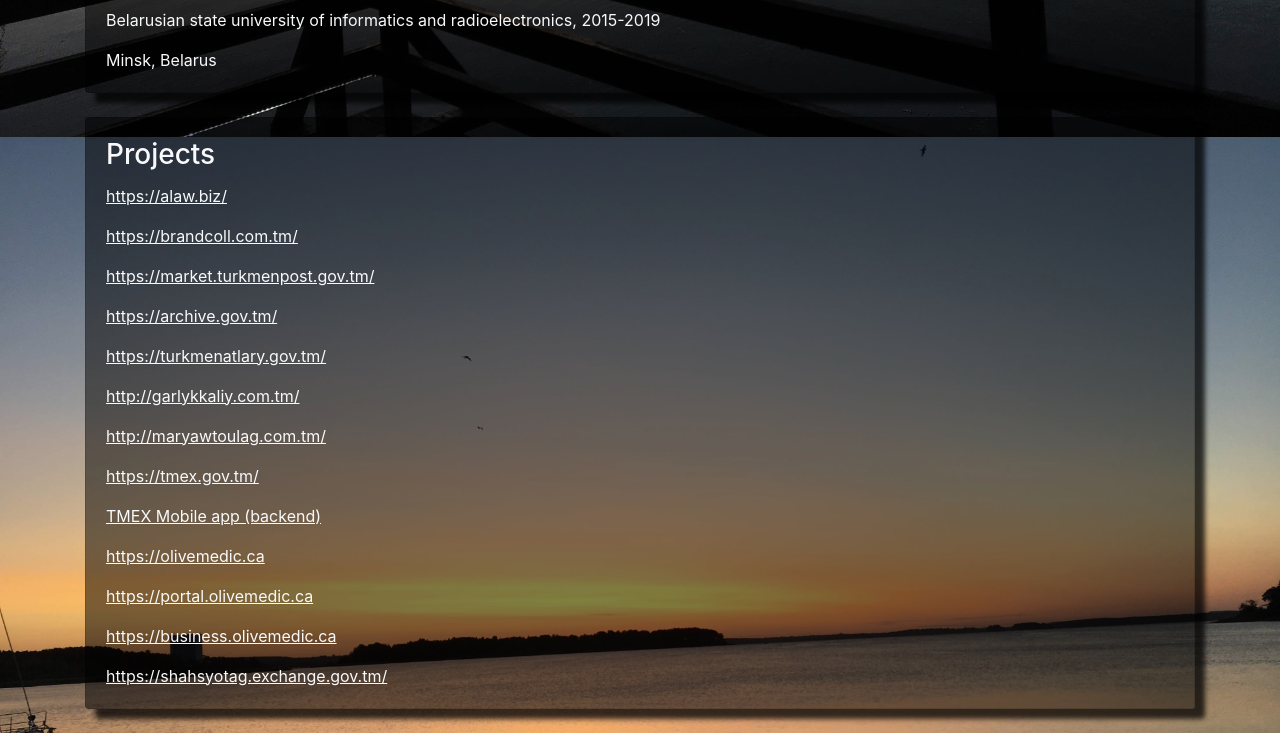
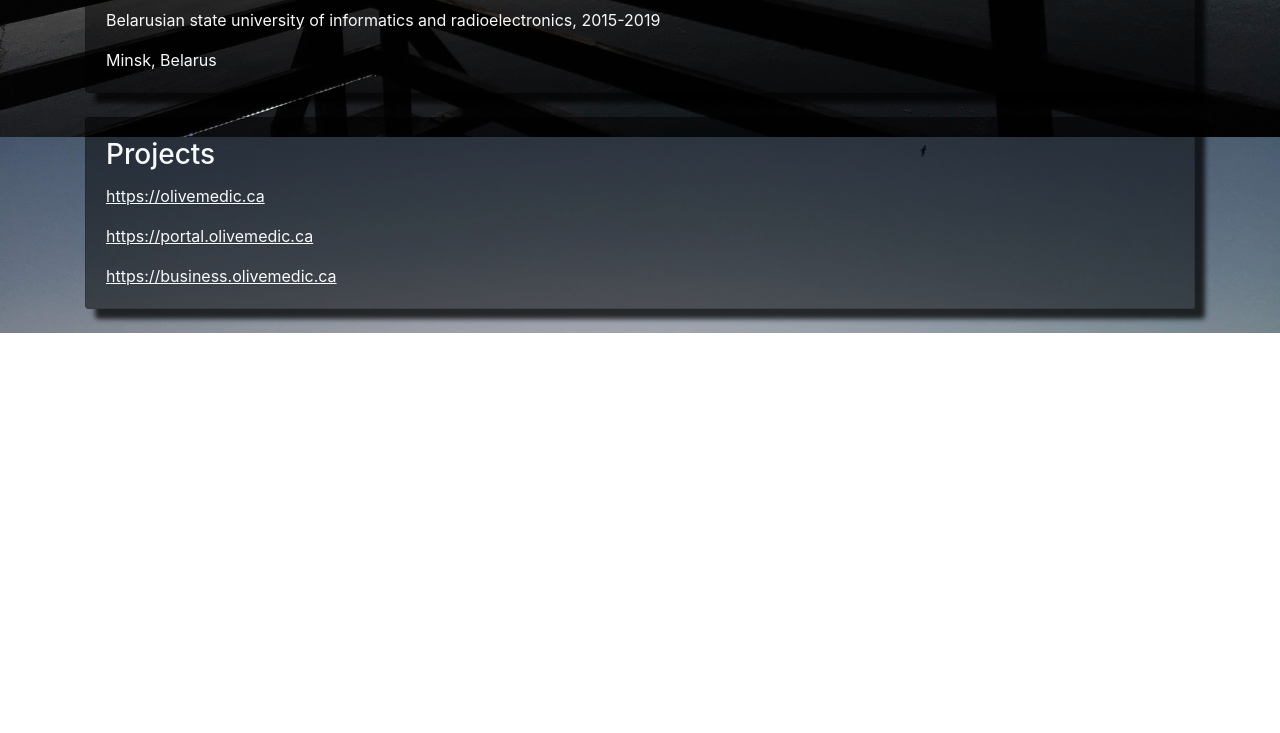
Before and after one commit to saparatayev/rsschool-2019Q1-cv, a plain HTML site: page index.html in a window 1280 px wide. Shown: the part 1783-2516 px from the top of the page. After the commit the page ends 2116 px from the top, so only its background shows below. Drawn offline with Linux system fonts and the light colour scheme.

Commit message:
removed t projects from portfolio and word cv

```diff
--- a/index.html
+++ b/index.html
@@ -32,7 +32,7 @@
                             <a class="text-light" target="_blank" href="mailto:sapar.ad3775ag@gmail.com"><strong>Gmail:</strong> sapar.ad3775ag@gmail.com<br></a>
                             <a class="text-light" href="#"><strong>Skype:</strong> live:sapar.ad3775ag<br></a>
                             <a class="text-light" target="_blank" href="http://linkedin.com/in/sapar-atayev-947640179"><strong>LinkedIn:</strong> My LinkedIn<br></a>
-                            <a class="text-light" href="cv27042022Copy2.docx"><strong>CV:</strong> Download</a>
+                            <a class="text-light" href="cv27042022Copy3.docx"><strong>CV:</strong> Download</a>
                         </p>
 
                     </div>
@@ -152,19 +152,9 @@
         <div class="card my-shadow my-4">
             <div class="card-body">
                 <h3 class="card-title">Projects</h3>
-                <p class="card-text"><a target="_blank" class="text-light" href="https://alaw.biz/">https://alaw.biz/</a></p>
-                <p class="card-text"><a target="_blank" class="text-light" href="https://brandcoll.com.tm/">https://brandcoll.com.tm/</a></p>
-                <p class="card-text"><a target="_blank" class="text-light" href="https://market.turkmenpost.gov.tm/">https://market.turkmenpost.gov.tm/</a></p>
-                <p class="card-text"><a target="_blank" class="text-light" href="https://archive.gov.tm/">https://archive.gov.tm/</a></p>
-                <p class="card-text"><a target="_blank" class="text-light" href="https://turkmenatlary.gov.tm/">https://turkmenatlary.gov.tm/</a></p>
-                <p class="card-text"><a target="_blank" class="text-light" href="http://garlykkaliy.com.tm/">http://garlykkaliy.com.tm/</a></p>
-                <p class="card-text"><a target="_blank" class="text-light" href="http://maryawtoulag.com.tm/">http://maryawtoulag.com.tm/</a></p>
-                <p class="card-text"><a target="_blank" class="text-light" href="https://tmex.gov.tm/">https://tmex.gov.tm/</a></p>
-                <p class="card-text"><a target="_blank" class="text-light" href="https://tmex.gov.tm/">TMEX Mobile app (backend)</a></p>
                 <p class="card-text"><a target="_blank" class="text-light" href="https://olivemedic.ca/">https://olivemedic.ca</a></p>
                 <p class="card-text"><a target="_blank" class="text-light" href="https://portal.olivemedic.ca/">https://portal.olivemedic.ca</a></p>
                 <p class="card-text"><a target="_blank" class="text-light" href="https://business.olivemedic.ca/">https://business.olivemedic.ca</a></p>
-                <p class="card-text"><a target="_blank" class="text-light" href="https://shahsyotag.exchange.gov.tm/">https://shahsyotag.exchange.gov.tm/</a></p>
             </div>
         </div>
         <!-- <div class="card my-shadow my-4">
```
Also changed, not shown: 2 other files.
